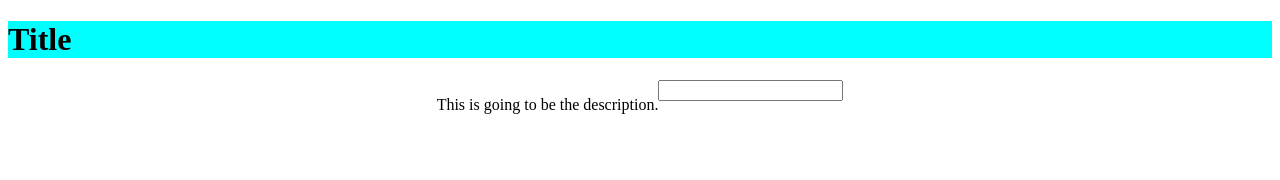
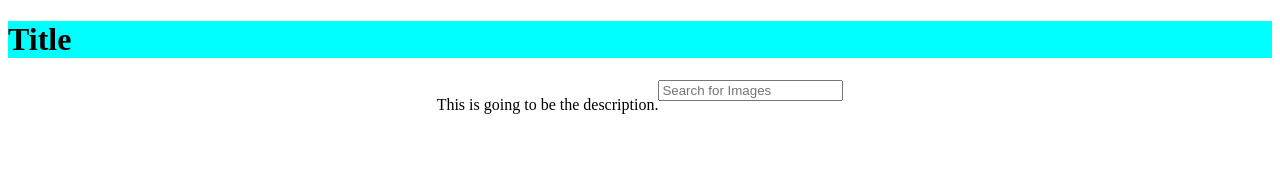
Before and after one commit to mcagan/photohack, a React (Create React App) app: page / in a window 1280 px wide. Shown: the top 180 px of the page. Built offline with nearby package versions, Linux system fonts and the light colour scheme.

Commit message:
get search functionality to work

```diff
--- a/package.json
+++ b/package.json
@@ -7,6 +7,7 @@
     "@testing-library/jest-dom": "^4.2.4",
     "@testing-library/react": "^9.5.0",
     "@testing-library/user-event": "^7.2.1",
+    "axios": "^0.19.2",
     "bootstrap": "^4.5.0",
     "gh-pages": "^3.1.0",
     "react": "^16.13.1",
--- a/src/components/LiveSearch.js
+++ b/src/components/LiveSearch.js
@@ -1,22 +1,36 @@
-import React, { useState } from "react";
+import React, { useState, useEffect } from "react";
 import SearchResult from "./SearchResult";
+import SearchBar from "./SearchBar";
+import axios from "axios";
 
 export default function LiveSearch(props) {
   const [term, setTerm] = useState("");
-  const handleChange = (t) => {
-    setTimeout(setTerm(t), 700);
-  };
+  const [results, setResults] = useState([]);
+  const [searched, setSearched] = useState(false);
+
+  useEffect(() => {
+    if (term.length > 0) {
+      axios
+        .get(`https://api.pexels.com/v1/search?query=${term}`, {
+          headers: {
+            authorization:
+              "563492ad6f9170000100000187910c68e50a479f8187c5380c5f4d6e",
+          },
+        })
+        .then((response) => {
+          console.log(response.data.photos);
+          setResults(response.data.photos);
+          setSearched(true);
+        });
+    } else {
+      setSearched(false);
+    }
+  }, [term]);
+
   return (
     <React.Fragment>
-      <div className="search_bar">
-        <input
-          className="search_input"
-          name="search-term"
-          type="text"
-          onChange={(e) => handleChange(e.target.value)}
-        ></input>
-      </div>
-      <p>{term}</p>
+      <SearchBar onSearch={(term) => setTerm(term)} />
+      {searched && <SearchResult results={results} />}
     </React.Fragment>
   );
 }
--- /dev/null
+++ b/src/components/SearchBar.js
@@ -0,0 +1,36 @@
+import React, { useState, useEffect, useCallback } from "react";
+
+import Debounce from "../hooks/debounce";
+
+export default function SearchBar(props) {
+  const [value, setValue] = useState("");
+  const term = Debounce(value, 400);
+
+  const onSearch = useCallback(props.onSearch, [term]);
+
+  useEffect(() => {
+    onSearch(term);
+  }, [term, onSearch]);
+
+  return (
+    <section className="search">
+      <form
+        className="search__form"
+        onSubmit={(event) => {
+          event.preventDefault();
+        }}
+      >
+        <input
+          className="image-search"
+          spellCheck="false"
+          placeholder="Search for Images"
+          name="search"
+          type="text"
+          value={value}
+          onChange={(event) => setValue(event.target.value)}
+        />
+      </form>
+      <div></div>
+    </section>
+  );
+}
--- a/src/components/SearchResult.js
+++ b/src/components/SearchResult.js
@@ -1,12 +1,14 @@
 import React from "react";
 import SearchResultItem from "./SearchResultItem";
 
-export default function SearchResult(props) {
-  return (
-    <div className="search-results">
-      <SearchResultItem />
-      <SearchResultItem />
-      <SearchResultItem />
-    </div>
-  );
+export default function SearchResult({ results }) {
+  return results.map((image) => {
+    return (
+      <SearchResultItem
+        key={image.key}
+        photographer={image.photographer}
+        src={image.src}
+      />
+    );
+  });
 }
--- a/src/components/SearchResultItem.js
+++ b/src/components/SearchResultItem.js
@@ -2,8 +2,12 @@ import React from "react";
 
 export default function SearchResultItem(props) {
   return (
-    <div className="search-result-item">
-      <h1>result item</h1>
+    <div className="search-result-item" key={props.id}>
+      <img src={props.src.medium} />
+      <p>
+        Taken by {props.photographer} on{" "}
+        <a href="https://www.pexels.com">Pexels</a>
+      </p>
     </div>
   );
 }
```
Also changed, not shown: 1 other file (tests, documents, lock files or other folders).
